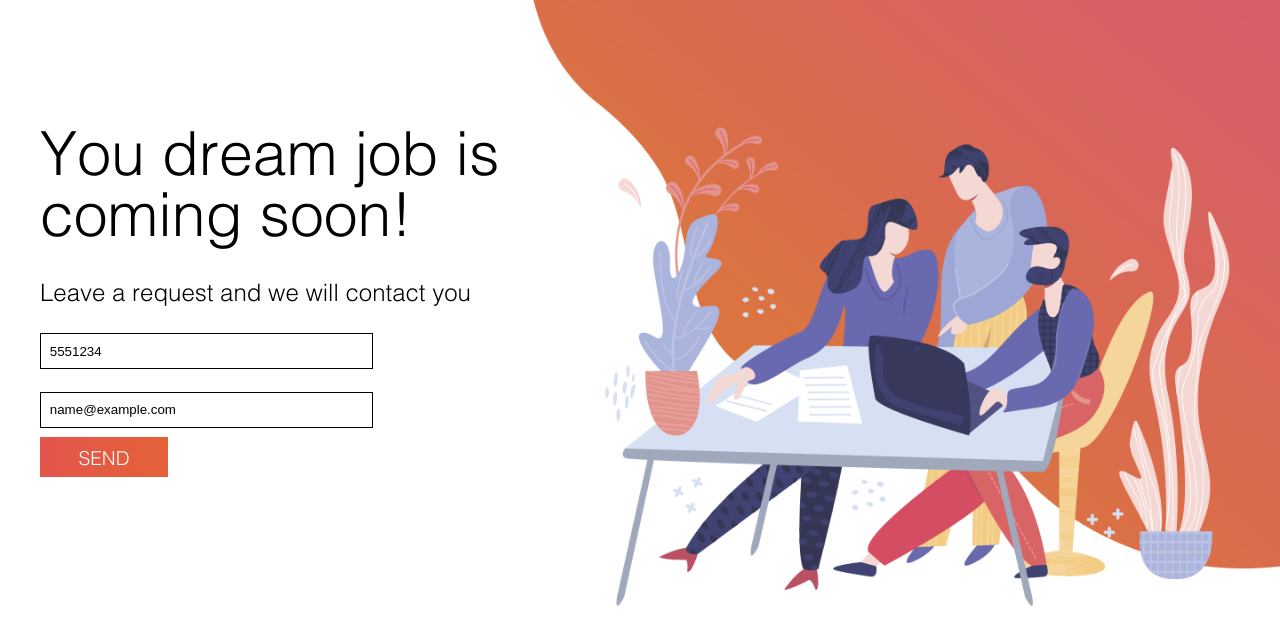
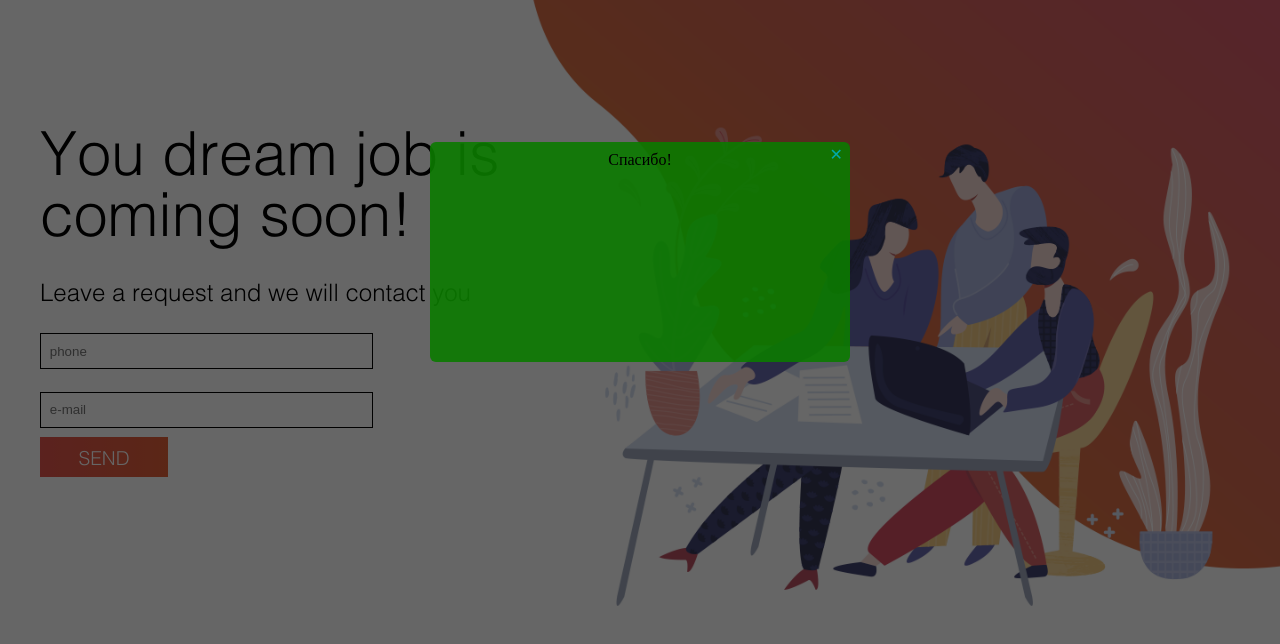
Before and after one commit to kor1k/coming-soon-page, a plain HTML site: page index.html in a window 1280 px wide. Both pictures are taken after typing "5551234", "name@example.com" into the empty fields and a click on the input "Send". Shown: the part 148-792 px from the top of the page. Drawn offline with nearby package versions, Linux system fonts and the light colour scheme; no server answers.

Commit message:
@kor1k | added modal window

```diff
--- a/css/style.css
+++ b/css/style.css
@@ -95,3 +95,55 @@
     text-transform: uppercase;
     cursor: pointer;
 }
+
+/*Modal window*/
+
+.overlay {
+    display: none;
+    position: fixed;
+    top: 0;
+    left: 0;
+    right: 0;
+    bottom: 0;
+    background-color: rgba(0, 0, 0, 0.6);
+}
+
+.overlay.show {
+    display: block;
+}
+
+#modal {
+    width: 400px;
+    height: 200px;
+    background-color: rgba(12, 123, 000, 0.9);
+    margin: 0 auto;
+    padding: 10px;
+    border-radius: 6px;
+    position: absolute;
+    z-index: 99;
+    top: 50%;
+    left: 50%;
+    transform: translate(-50%, -50%);
+    display: none;
+}
+
+#modal.open {
+    display: block;
+}
+
+.close {
+    text-decoration: none;
+    position: absolute;
+    top: 5px;
+    right: 7px;
+    color: #00aaaa;
+}
+
+#form {
+    display: flex;
+    flex-direction: column;
+    align-items: center;
+}
+
+
+/*Modal window*/
--- a/index.html
+++ b/index.html
@@ -22,11 +22,18 @@
         <div class="section-information">
             <div class="section-information-title">Leave a request and we will contact you</div>
             <form id="submit" class="section-information-inputs">
-                <input class="input-phone-form" name="form_phone" id="form_phone" type="tel" placeholder="phone">
-                <input class="input-email-form" name="form_email" id="form_email" type="email" placeholder="e-mail">
+                <input required class="input-phone-form" name="form_phone" id="form_phone" type="tel" placeholder="phone">
+                <input required class="input-email-form" name="form_email" id="form_email" type="email" placeholder="e-mail">
                 <input class="input-send-button" name="submit" type="submit" value="Send"/>
             </form>
         </div>
+    </div>
+    <div class="overlay"></div>
+    <div id="modal">
+        <a class="close" href="#">&#x2715;</a>
+        <form id="form" action="#">
+            <h1>Спасибо!</h1>
+        </form>
     </div>
 </div>
 <script
--- a/js/script.js
+++ b/js/script.js
@@ -7,7 +7,7 @@ $(function () {
             Email: ${$("#form_email").val()}
             `
         };
-        console.log(data.message);
+
         $.ajax({
             type: "POST",
             url: "../php/email.php",
@@ -16,6 +16,23 @@ $(function () {
                 $('.success').fadeIn(1000);
             }
         });
+
+        $('#modal').addClass('open');
+        $('.overlay').addClass('show');
+
+        $("#form_phone").val('');
+        $("#form_email").val('');
+
+        $('.close, .overlay').click(function () {
+            $('.overlay').removeClass('show')
+            $('#modal').removeClass('open');
+        });
+
+
         return false;
     });
 });
+
+// Modal window Start
+
+// Modal window End
```
